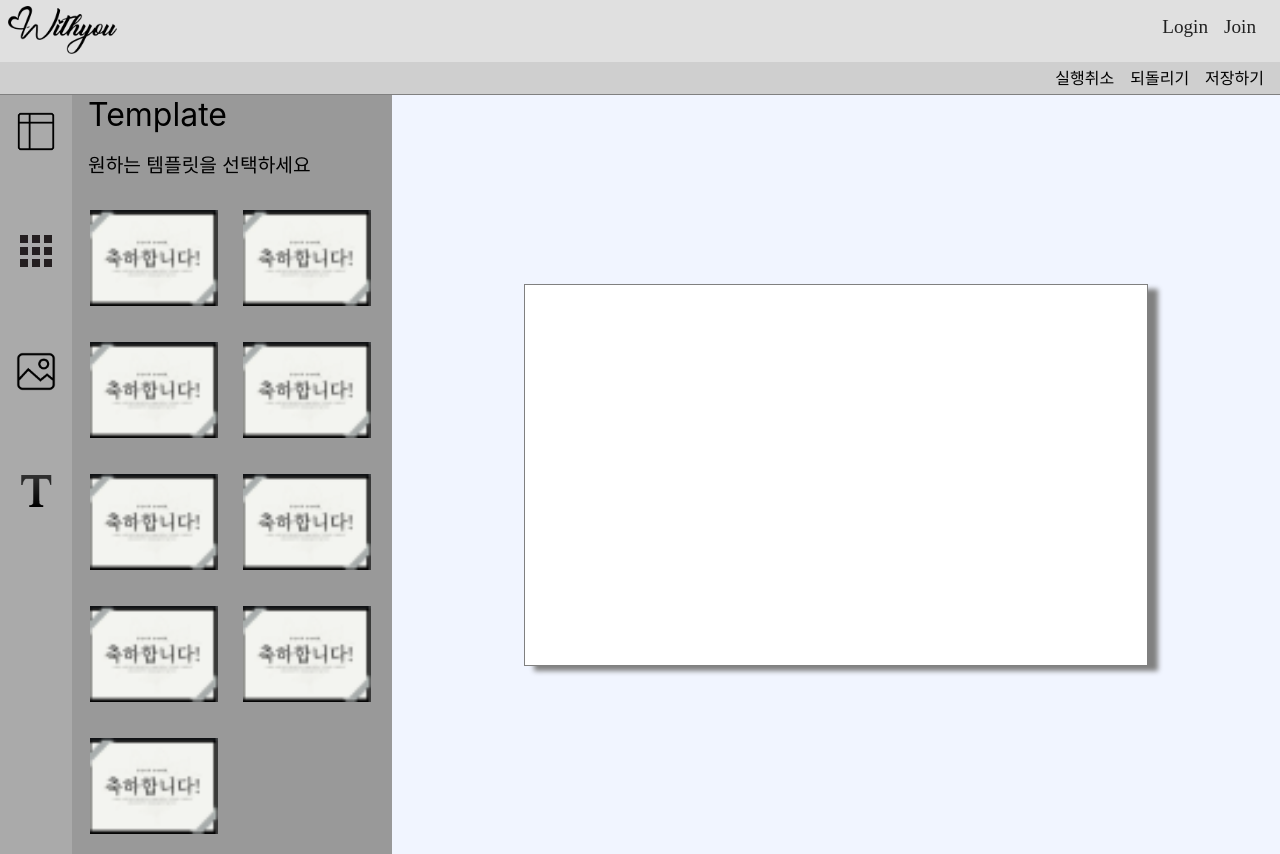
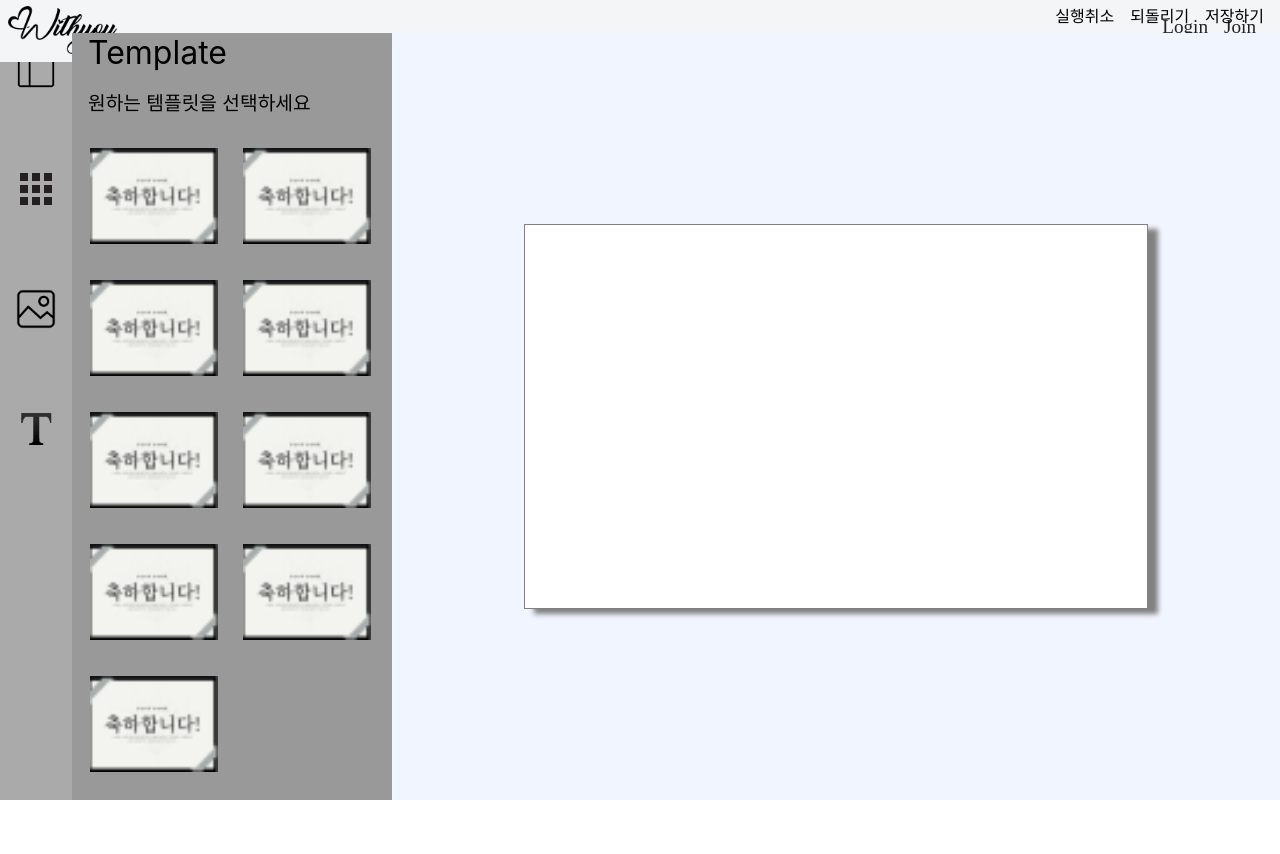
Before and after one commit to onniseonmi/Withyou, a React (Create React App) app in the folder client/: page /editpage in a window 1280 px wide. After the commit the page ends 800 px from the top, so only its background shows below. Built offline with nearby package versions, Linux system fonts and the light colour scheme.

Commit message:
Fixed CSS

```diff
--- a/client/src/css/LandingPage.css
+++ b/client/src/css/LandingPage.css
@@ -15,7 +15,7 @@
 
 .landing {
   width: 100%;
-  height: 100%;
+  height: auto;
   display: flex;
   resize: both;
   /* border: 3px solid hotpink; */
@@ -24,7 +24,7 @@
 
 .video-box {
   width: 100%;
-  height: 100%;
+  height: auto;
   overflow: hidden;
   position: relative;
 }
@@ -83,7 +83,7 @@
 
 .section1 {
   width: 100%;
-  height: 100%;
+  height: auto;
   padding: 15rem 3rem;
   /* border: 3px solid hotpink; */
   object-fit: fill;
@@ -92,7 +92,7 @@
 
 .section2 {
   width: 100%;
-  height: 100%;
+  height: auto;
   padding: 15rem 3rem;
   background-color: #f3f5f7;
   object-fit: fill;
@@ -101,14 +101,14 @@
 
 .section3 {
   width: 100%;
-  height: 100%;
+  height: auto;
   padding: 15rem 3rem;
   display: block;
 }
 
 .section4 {
   width: 100%;
-  height: 100%;
+  height: auto;
   background-color: #f3f5f7;
   padding: 15rem 3rem;
 }
--- a/client/src/css/Nav.css
+++ b/client/src/css/Nav.css
@@ -1,6 +1,10 @@
 .nav-container {
   width: 100%;
-  background-color: #e0e0e0;
+  background-color: #f3f5f7;
+  position: fixed;
+  top: 0;
+  left: 0;
+  right: 0;
 }
 
 .title img {
```
